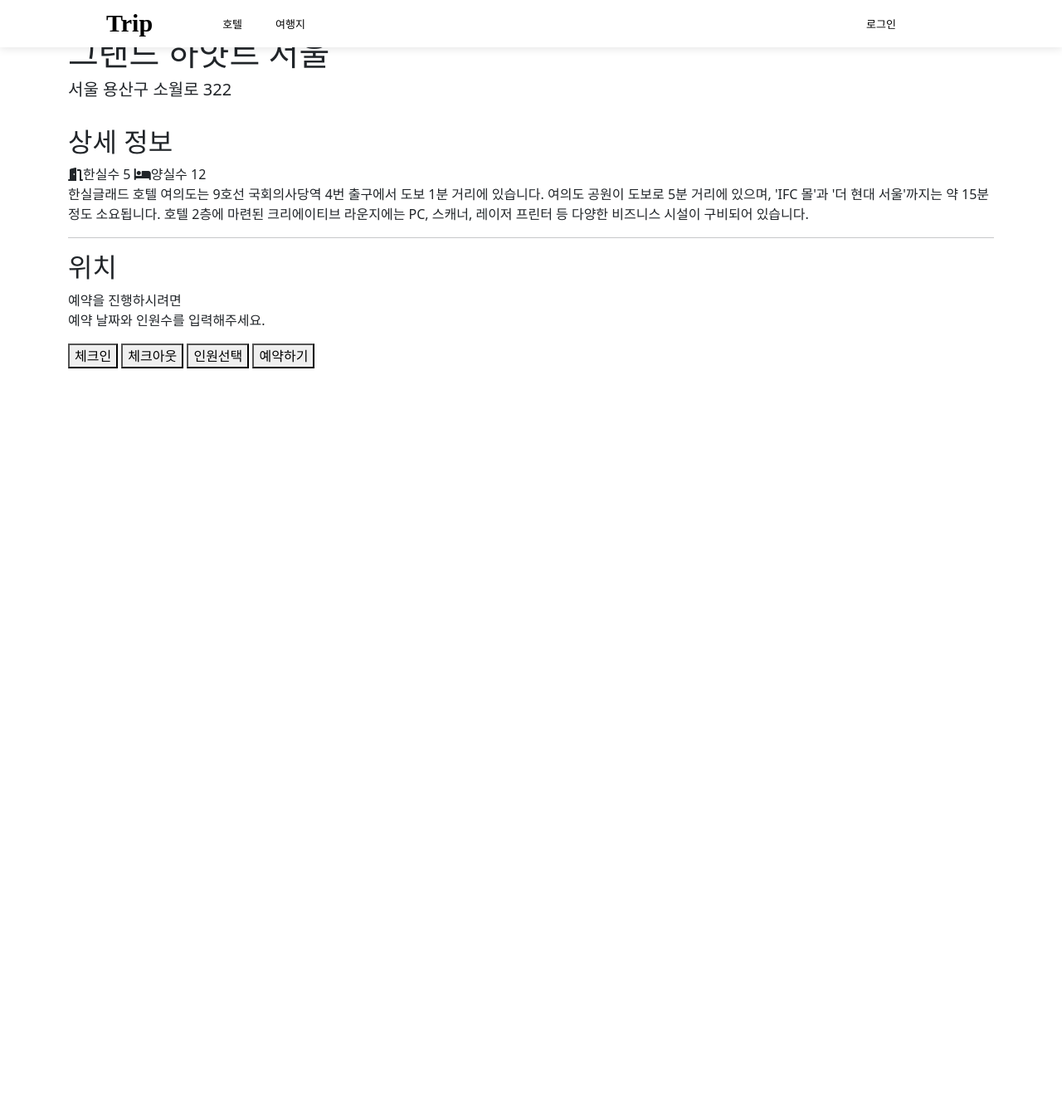
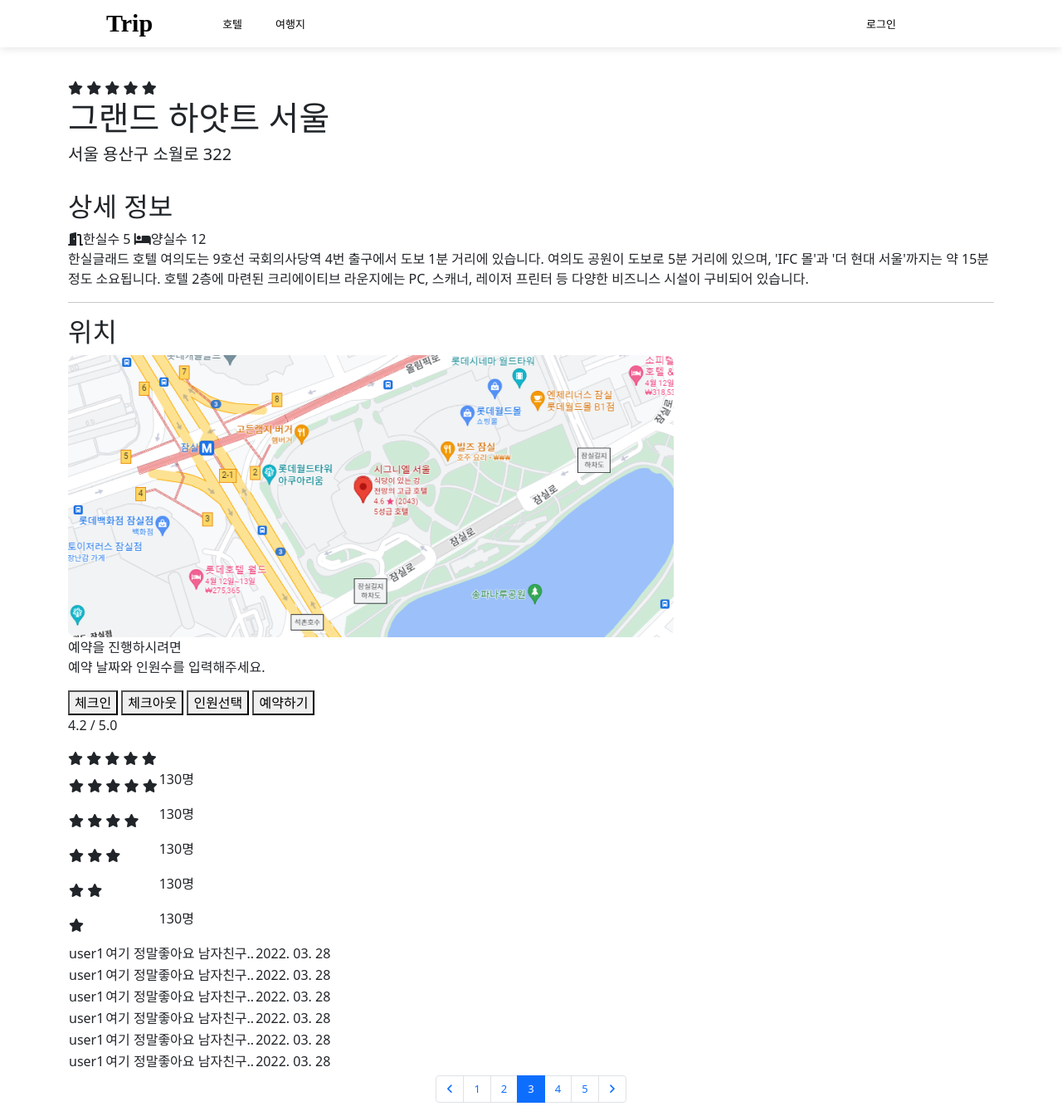
Before and after one commit to seoyeonson/Trip, a Django app: page /hotel_detail/ in a window 1280 px wide. Shown: the whole page at 83% size. Before the commit the page ends 444 px from the top, so only its background shows below. Run offline with Django 3.2, Linux system fonts and the light colour scheme; some libraries are stand-ins or nearby versions.

Commit message:
손서연#3.29/14:48
base.html(body > div class margin 수정), hotel_detail 내용 추가

```diff
--- a/SLHJ/templates/base.html
+++ b/SLHJ/templates/base.html
@@ -23,7 +23,7 @@
 {% block script %}
 {% endblock %}
 <body>
-    <div class="container-fluid mt-3 main_contents">
+    <div class="container-fluid mt-5 pt-3 main_contents">
         {% block nav %}
         <nav class="navbar navbar-expand bg-white fixed-top toolbar"> <!-- 홈탑메뉴바 -->
             <a href="#"><label class="home_icon">Trip</label></a>
--- a/SLHJ/templates/hotel_detail.html
+++ b/SLHJ/templates/hotel_detail.html
@@ -2,7 +2,7 @@
 {% block title %}그랜드 하얏트 서울{% endblock %} {# 호텔명 #}
 
 {% block contents %}
-<div class="container">
+<div class="container" style="margin-top: 30px;">
     <!--상단 평점, 호텔명, 주소-->
     <div>
         <div>
@@ -25,7 +25,10 @@
             <p>한실글래드 호텔 여의도는 9호선 국회의사당역 4번 출구에서 도보 1분 거리에 있습니다. 여의도 공원이  도보로 5분 거리에 있으며, 'IFC 몰'과 '더 현대 서울'까지는 약 15분 정도 소요됩니다. 호텔 2층에 마련된 크리에이티브 라운지에는 PC, 스캐너, 레이저 프린터 등 다양한 비즈니스 시설이 구비되어 있습니다. </p>
         </div>
         <hr>
-        <h2>위치</h2>
+        <div>
+            <h2>위치</h2>
+            <img src="/static/img/detail_test_map.png">
+        </div>
     </div>
 
     <!-- 예약 -->
@@ -42,7 +45,121 @@
     </div>
 
     <!-- 평점 -->
-    <div></div>
+    <div>
+        <div>
+            <p>4.2 / 5.0</p>
+            <i class="fas fa-star"></i>
+            <i class="fas fa-star"></i>
+            <i class="fas fa-star"></i>
+            <i class="fas fa-star"></i>
+            <i class="fas fa-star"></i>
+        </div>
+        <div>
+            <table>
+                <tr>
+                    <td>
+                        <i class="fas fa-star"></i>
+                        <i class="fas fa-star"></i>
+                        <i class="fas fa-star"></i>
+                        <i class="fas fa-star"></i>
+                        <i class="fas fa-star"></i>
+                    </td>
+                    <td>
+                        <p>130명</p>
+                    </td>
+                </tr>
+                <tr>
+                    <td>
+                        <i class="fas fa-star"></i>
+                        <i class="fas fa-star"></i>
+                        <i class="fas fa-star"></i>
+                        <i class="fas fa-star"></i>
+                    </td>
+                    <td>
+                        <p>130명</p>
+                    </td>
+                </tr>
+                <tr>
+                    <td>
+                        <i class="fas fa-star"></i>
+                        <i class="fas fa-star"></i>
+                        <i class="fas fa-star"></i>
+                    </td>
+                    <td>
+                        <p>130명</p>
+                    </td>
+                </tr>
+                <tr>
+                    <td>
+                        <i class="fas fa-star"></i>
+                        <i class="fas fa-star"></i>
+                    </td>
+                    <td>
+                        <p>130명</p>
+                    </td>
+                </tr>
+                <tr>
+                    <td>
+                        <i class="fas fa-star"></i>
+                    </td>
+                    <td>
+                        <p>130명</p>
+                    </td>
+                </tr>
+            </table>
+        </div>
+        <div>
+            <table>
+                <tr>
+                    <td>user1</td>
+                    <td>여기 정말좋아요 남자친구..</td>
+                    <td>2022. 03. 28</td>
+                </tr>
+                <tr>
+                    <td>user1</td>
+                    <td>여기 정말좋아요 남자친구..</td>
+                    <td>2022. 03. 28</td>
+                </tr>
+                <tr>
+                    <td>user1</td>
+                    <td>여기 정말좋아요 남자친구..</td>
+                    <td>2022. 03. 28</td>
+                </tr>
+                <tr>
+                    <td>user1</td>
+                    <td>여기 정말좋아요 남자친구..</td>
+                    <td>2022. 03. 28</td>
+                </tr>
+                <tr>
+                    <td>user1</td>
+                    <td>여기 정말좋아요 남자친구..</td>
+                    <td>2022. 03. 28</td>
+                </tr>
+                <tr>
+                    <td>user1</td>
+                    <td>여기 정말좋아요 남자친구..</td>
+                    <td>2022. 03. 28</td>
+                </tr>
+            </table>
+            <!-- pagination -->
+            <div class="container mt-1">
+                <ul class="pagination justify-content-center">
+                    {# < 표시 여부 #}
+                    <li class="page-item"><a class="page-link" href="javascript:void(0);" title="이전"><i class='fas fa-angle-left'></i></a></li>
+
+                    {# 페이징 안의 '숫자' 표시 #}
+                    <li class="page-item"><a class="page-link" href="javascript:void(0);">1</a></li>
+                    <li class="page-item"><a class="page-link" href="javascript:void(0);">2</a></li>
+                    <li class="page-item active"><a class="page-link" href="javascript:void(0);" title="현재페이지">3</a></li>
+                    <li class="page-item"><a class="page-link" href="javascript:void(0);">4</a></li>
+                    <li class="page-item"><a class="page-link" href="javascript:void(0);">5</a></li>
+
+                    {# > 표시 #}
+                    <li class="page-item"><a class="page-link" href="javascript:void(0);" title="다음"><i class='fas fa-angle-right'></i></a></li>
+                </ul>
+            </div>
+        </div>
+    </div>
 
 </div>
 
```
Also changed, not shown: static/img/detail_test_map.png (added).
